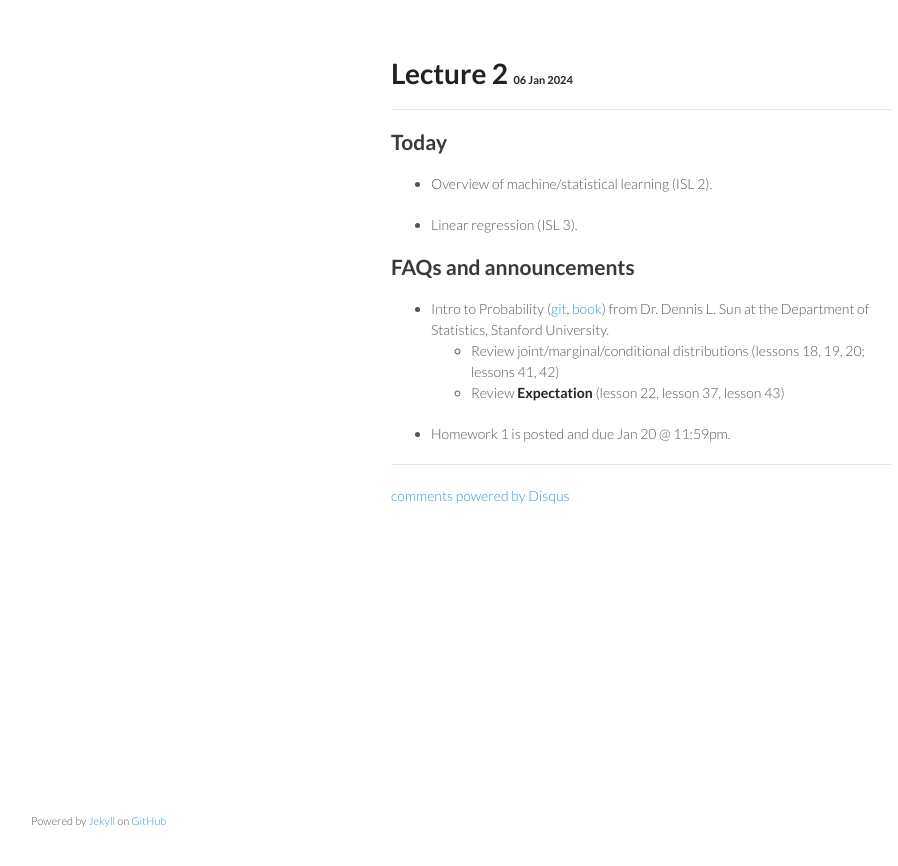
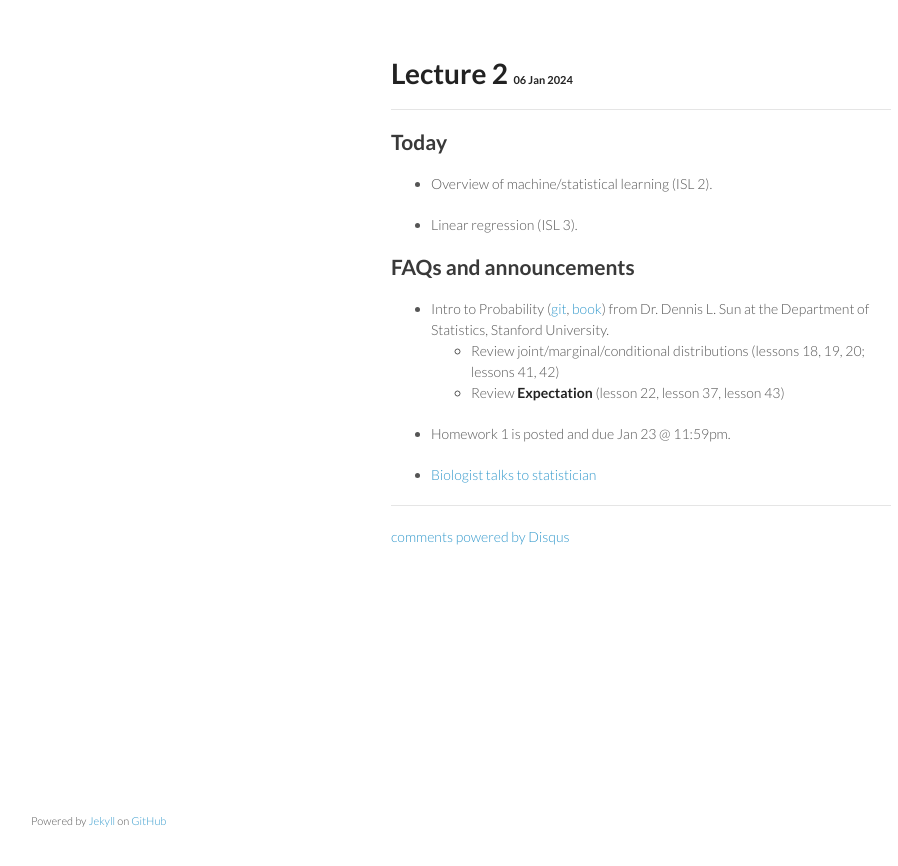
Before and after one commit to ucla-biostat-212a/2024winter, a Jekyll site: the page built from _posts/2024-01-06-week1-day2.md, in a window 1280 px wide. Shown: the top 866 px of the page, without its empty margins (179-1077 px from the left). Built offline with Jekyll 4.4.1, drawn with Linux system fonts in a browser that asks for light colours; comment, search, counter and statistics services are not loaded.

Commit message:
revise ann

```diff
--- a/_posts/2024-01-06-week1-day2.md
+++ b/_posts/2024-01-06-week1-day2.md
@@ -17,4 +17,6 @@ category: biostat212awinter2024
 	* Review **Expectation** (lesson 22, lesson 37, lesson 43)
 
 
-* Homework 1 is posted and due Jan 20 @ 11:59pm.
+* Homework 1 is posted and due Jan 23 @ 11:59pm.
+
+* [Biologist talks to statistician](https://youtu.be/Hz1fyhVOjr4?si=_M0DVp6OSzeeTjuz)
--- a/slides/03-linreg/linreg.qmd
+++ b/slides/03-linreg/linreg.qmd
@@ -148,7 +148,7 @@ For example,
 $$
 \text{sales} \approx \beta_0 + \beta_1 \times \text{TV} + \beta_2 \times \text{radio} + \cdots + \beta_3 \times \text{newspaper}.
 $$
-We review the multiple linear regression below.
+
 
 ### Simple linear regression
 - We will sometimes describe
```
